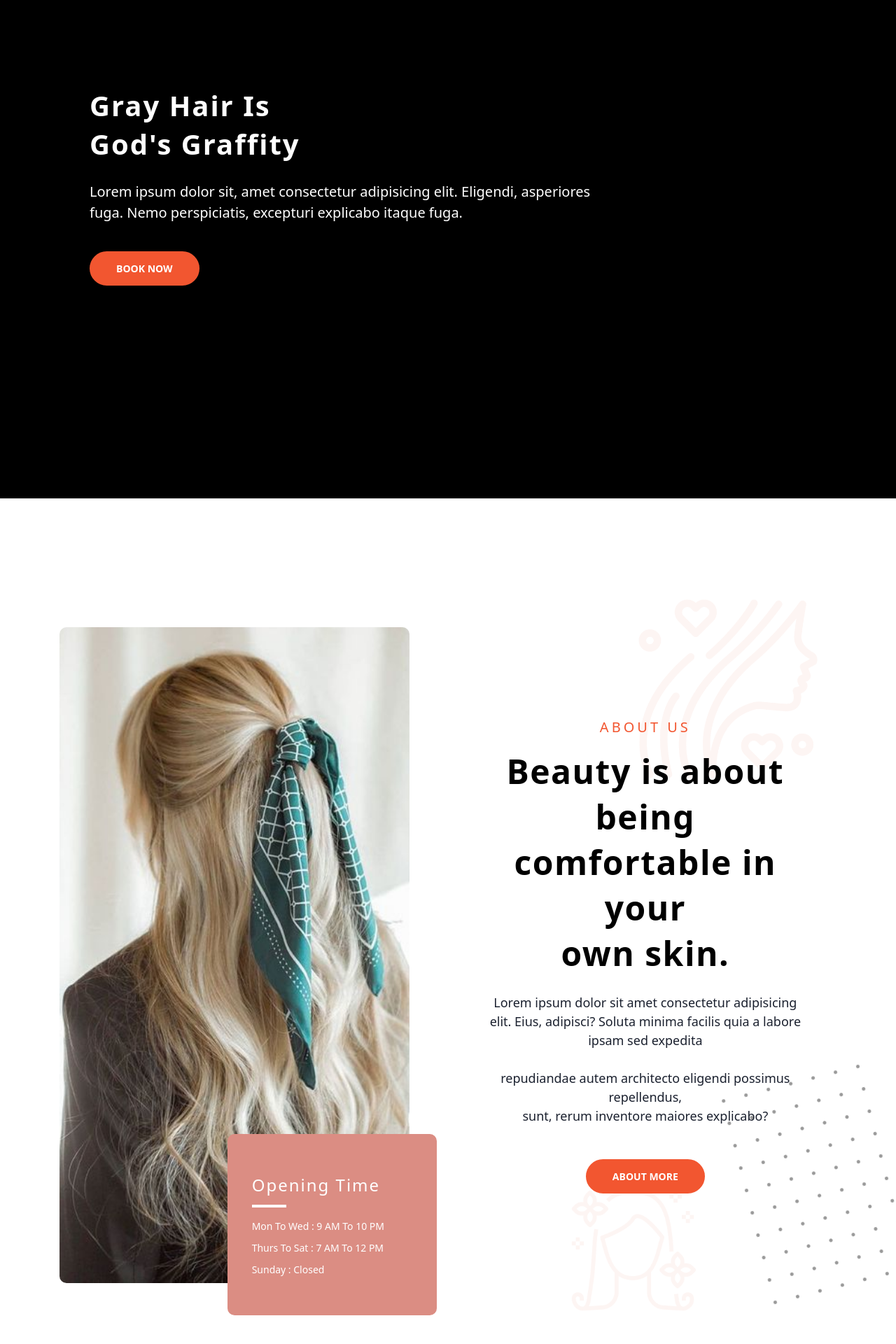
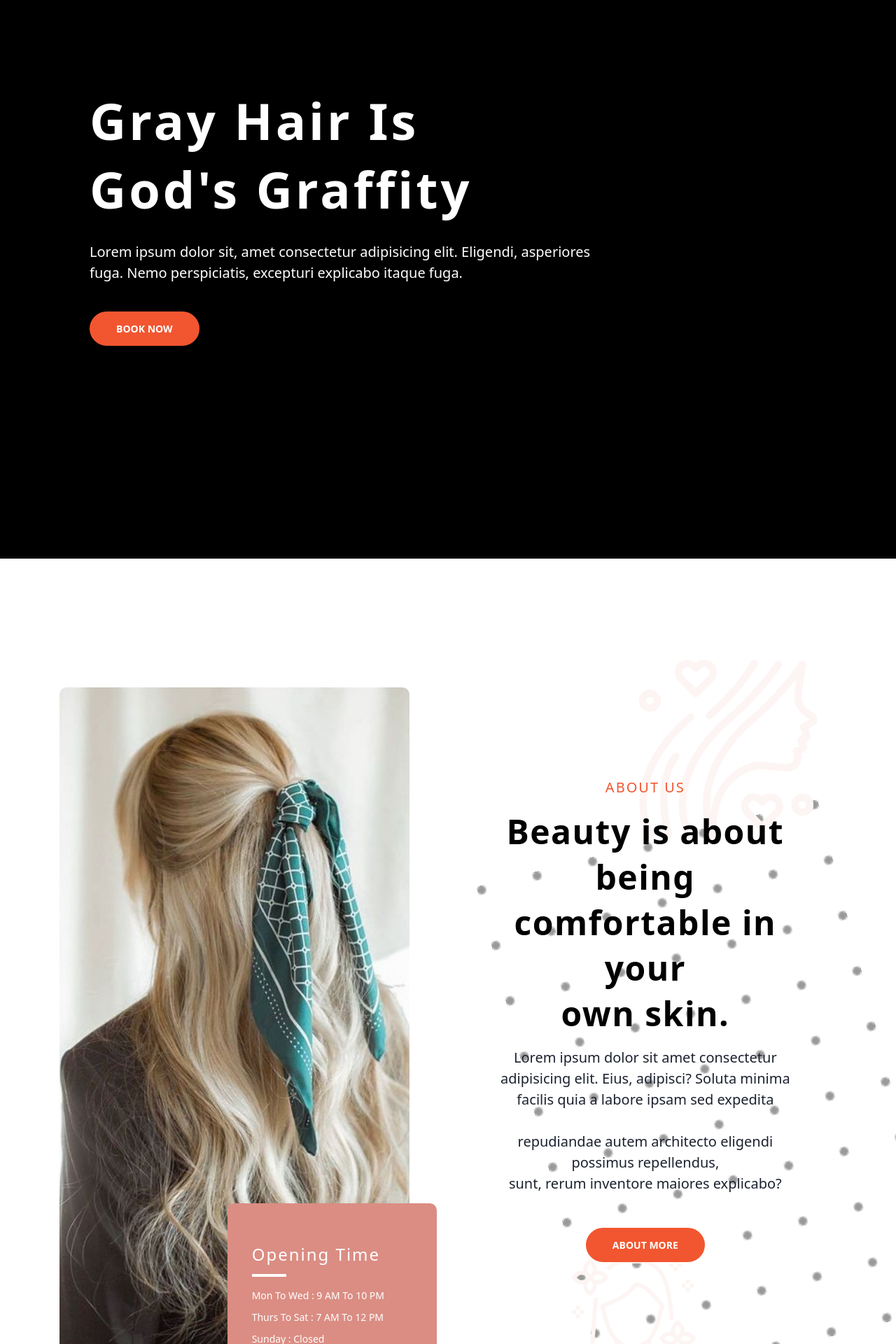
Before and after one commit to wannapornM/psd-to-html, a JavaScript app: page / in a window 1280 px wide. Shown: the part 340-2260 px from the top of the page at 70% size. Built offline with nearby package versions, Linux system fonts and the light colour scheme.

Commit message:
Change layout and element style in each section

```diff
--- a/src/index.html
+++ b/src/index.html
@@ -124,14 +124,11 @@
       <!-- Home section -->
       <section class="slideitem-home">
         <div class="slideitem-home-context">
-          <div class="slideitem-home-context-heading">
-            Gray Hair Is<br />
-            God's Graffity
-          </div>
-          <div class="slideitem-home-context-subheading">
+          <h1>Gray Hair Is<br />God's Graffity</h1>
+          <p>
             Lorem ipsum dolor sit, amet consectetur adipisicing elit. Eligendi,
             asperiores fuga. Nemo perspiciatis, excepturi explicabo itaque fuga.
-          </div>
+          </p>
         </div>
         <button class="home-btn">BOOK NOW</button>
       </section>
@@ -156,27 +153,18 @@
         </div>
 
         <div class="slideitem-aboutus-context">
-          <div class="slideitem-aboutus-context-title">ABOUT US</div>
-          <div class="slideitem-aboutus-context-heading">
-            Beauty is about being<br />
-            comfortable in your<br />
-            own skin.
-          </div>
-          <div class="slideitem-aboutus-context-subheading">
+          <h2>ABOUT US</h2>
+          <h1>Beauty is about being<br />comfortable in your<br />own skin.</h1>
+          <p>
             Lorem ipsum dolor sit amet consectetur adipisicing elit. Eius,
-            adipisci? Soluta minima facilis quia a labore ipsam sed expedita<br />
-            <br />repudiandae autem architecto eligendi possimus repellendus,<br />
-            sunt, rerum inventore maiores explicabo?
-          </div>
+            adipisci? Soluta minima facilis quia a labore ipsam sed expedita<br /><br />repudiandae
+            autem architecto eligendi possimus repellendus,<br />sunt, rerum
+            inventore maiores explicabo?
+          </p>
           <button class="about-btn">ABOUT MORE</button>
         </div>
 
-        <img
-          src="../assets/pattern.png"
-          alt=""
-          loading="lazy"
-          class="img-pattern"
-        />
+        <img src="../assets/pattern.png" alt="" loading="lazy" id="pattern" />
         <img src="../assets/bg1.png" alt="" loading="lazy" id="bg-about1" />
         <img src="../assets/bg2.png" alt="" loading="lazy" id="bg-about2" />
       </section>
@@ -184,7 +172,7 @@
       <!-- Services section -->
       <section class="slideitem-service">
         <div class="slideitem-service-context">
-          <h3>OUR SERVICES</h3>
+          <h2>OUR SERVICES</h2>
           <div class="slideitem-service-context-heading">
             We are Experienced to making you<br />
             more Beautiful
@@ -193,7 +181,7 @@
 
         <div class="slideitem-service-element">
           <div class="slideitem-service-element-box">
-            <div class="icon-treatment">
+            <div class="icon" id="icon-treatment">
               <img
                 src="../assets/hair-treatment.png"
                 alt="Hair treatment"
@@ -204,7 +192,7 @@
           </div>
 
           <div class="slideitem-service-element-box">
-            <div class="icon-lady-haircut">
+            <div class="icon" id="icon-lady-haircut">
               <img
                 src="../assets/lady-haircut.png"
                 alt="Ladies Haircut"
@@ -215,7 +203,7 @@
           </div>
 
           <div class="slideitem-service-element-box">
-            <div class="icon-men-haircut">
+            <div class="icon" id="icon-men-haircut">
               <img
                 src="../assets/men-haircut.png"
                 alt="Men's Haircut"
@@ -226,14 +214,14 @@
           </div>
 
           <div class="slideitem-service-element-box">
-            <div class="icon-kid-haircut">
+            <div class="icon" id="icon-kid-haircut">
               <img src="../assets/boy.png" alt="Kid's Haircut" loading="lazy" />
             </div>
             <div>Kid's Haircut</div>
           </div>
 
           <div class="slideitem-service-element-box">
-            <div class="icon-beard-trim">
+            <div class="icon" id="icon-beard-trim">
               <img
                 src="../assets/beard-trim.png"
                 alt="Beard Trim"
@@ -244,7 +232,7 @@
           </div>
 
           <div class="slideitem-service-element-box">
-            <div class="icon-hair-color">
+            <div class="icon" id="icon-hair-color">
               <img
                 src="../assets/hair-dye.png"
                 alt="Hair Color"
@@ -255,7 +243,7 @@
           </div>
 
           <div class="slideitem-service-element-box">
-            <div class="icon-curly-hair">
+            <div class="icon" id="icon-curly-hair">
               <img
                 src="../assets/curly-hair.png"
                 alt="Curly Hair"
@@ -266,7 +254,7 @@
           </div>
 
           <div class="slideitem-service-element-box">
-            <div class="icon-hair-state">
+            <div class="icon" id="icon-hair-state">
               <img
                 src="../assets/hair-state.png"
                 alt="Hair State"
@@ -281,7 +269,7 @@
       <!-- Pricing section -->
       <section class="slideitem-pricing">
         <div class="slideitem-pricing-text">
-          <h3>PRICING LIST</h3>
+          <h2>PRICING LIST</h2>
           <h1>Visit our salon to get Beautiful & Healty hair</h1>
         </div>
 
@@ -396,7 +384,7 @@
       <!-- Salon section -->
       <section class="slideitem-salon">
         <div class="slideitem-salon-text">
-          <h3>OUR SALON</h3>
+          <h2>OUR SALON</h2>
           <h1>
             Style is a Reflection of Your<br />
             Attitude & Personality
@@ -434,7 +422,7 @@
       <!-- Team section -->
       <section class="slideitem-team">
         <div class="slideitem-team-text">
-          <h3>OUR EXPERT TEAM</h3>
+          <h2>OUR EXPERT TEAM</h2>
           <h1>
             Get Our All Services with<br />
             Our Expert Team
@@ -597,7 +585,7 @@
       <!-- Products section -->
       <section class="slideitem-product">
         <div class="slideitem-product-text">
-          <h3>SOME BEAUTY PRODUCTS</h3>
+          <h2>SOME BEAUTY PRODUCTS</h2>
           <h1>Get Our Featured Beauty Products</h1>
         </div>
 
@@ -743,7 +731,7 @@
       <!-- Testimonaials section -->
       <section class="slideitem-testimonials">
         <div class="slideitem-testimonials-text">
-          <h3>TESTIMONIALS</h3>
+          <h2>TESTIMONIALS</h2>
           <h1>
             We Are Loved By Users &<br />
             Clients Worldwide
@@ -789,12 +777,12 @@
       <!-- Community section -->
       <section class="slideitem-community">
         <div class="slideitem-community-text">
-          <h3>JOIN OUR COMMUNITY</h3>
+          <h2>JOIN OUR COMMUNITY</h2>
           <h1>Subscribe To Our Newsletter</h1>
-          <h2>
+          <p>
             Sigh sang nay sex high yet door game. She dissimilar was fa vourable
             unreserved nay expression.
-          </h2>
+          </p>
         </div>
         <div class="slideitem-community-form">
           <input
--- a/src/style/index.scss
+++ b/src/style/index.scss
@@ -2,8 +2,23 @@
 @tailwind components;
 @tailwind utilities;
 
+@import "./head-top.scss";
+@import "./head-main.scss";
+@import "./slideitem-home.scss";
+@import "./slideitem-aboutus.scss";
+@import "./slideitem-service.scss";
+@import "./slideitem-pricing.scss";
+@import "./slideitem-video.scss";
+@import "./slideitem-salon.scss";
+@import "./slideitem-team.scss";
+@import "./slideitem-product";
+@import "./slideitem-testimonials.scss";
+@import "./slideitem-community.scss";
+@import "./slideitem-footer.scss";
+
+
 body {
-  font-size: 18px;
+  font-size: 16px;
 }
 
 h1 {
@@ -14,12 +29,17 @@ h1 {
   color: #010101;
 }
 
-h3 {
-  font-size: 20px;
+h2 {
+  font-size: 18px;
   font-weight: 500;
   letter-spacing: 2px;
   margin-bottom: 15px;
   color: #f25630;
+}
+
+p {
+  font-size: 16px;
+  color: #1b212f;
 }
 
 ul {
@@ -41,11 +61,11 @@ hr {
 button {
   background: #f25630;
   color: white;
-  padding: 12px 36px;
   border-radius: 25px;
   border: 2px solid #f25630;
   font-weight: 600;
-  font-size: 14px;
+  padding: 10px 22px;
+  font-size: 12px;
   transition: 0.5s;
 }
 
@@ -53,16 +73,29 @@ button {
   overflow-x: hidden;
 }
 
-@import "./head-top.scss";
-@import "./head-main.scss";
-@import "./slideitem-home.scss";
-@import "./slideitem-aboutus.scss";
-@import "./slideitem-service.scss";
-@import "./slideitem-pricing.scss";
-@import "./slideitem-video.scss";
-@import "./slideitem-salon.scss";
-@import "./slideitem-team.scss";
-@import "./slideitem-product";
-@import "./slideitem-testimonials.scss";
-@import "./slideitem-community.scss";
-@import "./slideitem-footer.scss";
+
+
+@media only screen and (min-width: 1024px) {
+  body {
+    font-size: 18px;
+  }
+
+  h1 {
+    font-size: 48px;
+    line-height: initial;
+    letter-spacing: 1.5px;
+  }
+
+  h2 {
+    font-size: 20px;
+  }
+
+  p {
+    font-size: 20px;
+  }
+
+  button {
+    padding: 12px 36px;
+    font-size: 14px;
+  }
+}
--- a/src/style/slideitem-aboutus.scss
+++ b/src/style/slideitem-aboutus.scss
@@ -19,13 +19,14 @@
 
     &-opentime {
       position: absolute;
-      bottom: -5px;
+      width: 85%;
+      bottom: -10px;
+      right: -10px;
       padding: 1rem;
       color: white;
       background: #db8d83;
       border-radius: 10px;
       font-size: 14px;
-      width: 100%;
 
       hr {
         margin-bottom: 1rem;
@@ -41,31 +42,20 @@
 
   &-context {
     flex-grow: 1;
-    margin: 2.5rem 0;
+    margin-top: 2.5rem;
     text-align: center;
 
-    &-title {
-      font-size: 20px;
-      font-weight: 500;
-      letter-spacing: 4px;
-      color: #f25630;
-    }
-    &-heading {
-      font-weight: 600;
-      font-size: 40px;
-      line-height: 1.06;
-      padding: 15px 0 25px;
-    }
-    &-subheading {
-      color: #1b212f;
-      margin-bottom: 3rem;
-    }
+    h1 { margin-bottom: 1rem; }
+
+    p { margin-bottom: 2rem; }
   }
 
-  .img-pattern {
+  img#pattern {
+    width: 44%;
     position: absolute;
     bottom: 5%;
     right: -5%;
+    z-index: -1;
     animation: rotation 15s infinite linear;
   }
   @keyframes rotation {
@@ -79,8 +69,8 @@
 
   img#bg-about1 {
     position: absolute;
-    width: 158px;
-    height: 158px;
+    width: 95px;
+    height: 95px;
     right: 228px;
     bottom: 30px;
     z-index: -1;
@@ -130,6 +120,7 @@
 
     &-img {
       width: 45%;
+
       &-opentime {
         right: -8%;
         bottom: -5%;
@@ -153,11 +144,14 @@
       width: 40%;
       margin: 8rem 3rem 8rem 7rem;
 
-      &-heading {
-        font-size: 48px;
-        line-height: initial;
-        letter-spacing: 1.5px;
-      }
+      p { margin-bottom: 3rem; }
+
+      img#pattern { width: auto; }
+    }
+
+    img#bg-about1 {
+      width: 158px;
+      height: 158px;
     }
   }
 }
--- a/src/style/slideitem-community.scss
+++ b/src/style/slideitem-community.scss
@@ -36,21 +36,18 @@
 
     .community-btn {
       position: static;
+      padding: 0.65rem 1.4rem;
       font-size: 14px;
       color: white;
       background: #f25630;
       font-weight: 600;
       border-radius: 30px;
-      padding: 1.2rem 2.5rem;
       border: 0;
-      top: 6.5%;
-      right: 25.35%;
     }
     .community-btn:hover {
       background: #1b212f;
     }
   }
-
 
   @media only screen and (min-width: 1080px) {
     padding: 7rem 0;
@@ -72,6 +69,9 @@
 
       button.community-btn {
         position: absolute;
+        padding: 1.2rem 2.5rem;
+        top: 6.5%;
+        right: 25.35%;
       }
     }
   }
--- a/src/style/slideitem-home.scss
+++ b/src/style/slideitem-home.scss
@@ -8,16 +8,14 @@
     color: white;
     margin-bottom: 2.5rem;
 
-    &-heading {
-      font-size: 40px;
-      letter-spacing: 2px;
-      font-weight: 600;
-      line-height: initial;
+    h1 {
+      color: white;
     }
-    &-subheading {
-      font-size: 20px;
+
+    p {
       font-weight: 300;
       padding-top: 1.6rem;
+      color: white;
     }
   }
 
@@ -27,10 +25,10 @@
     background: transparent;
   }
 
-  @media only screen and (min-width: 1080px) {
+  @media only screen and (min-width: 1024px) {
     padding: 19rem 8rem;
 
-    &-heading {
+    h1 {
       font-size: 72px;
       letter-spacing: 4px;
     }
```
Also changed, not shown: src/style/slideitem-pricing.scss (+44 -14 lines), src/style/slideitem-service.scss (+22 -49 lines).
